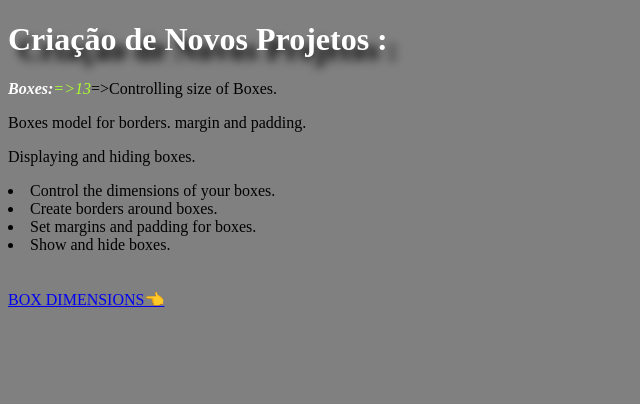
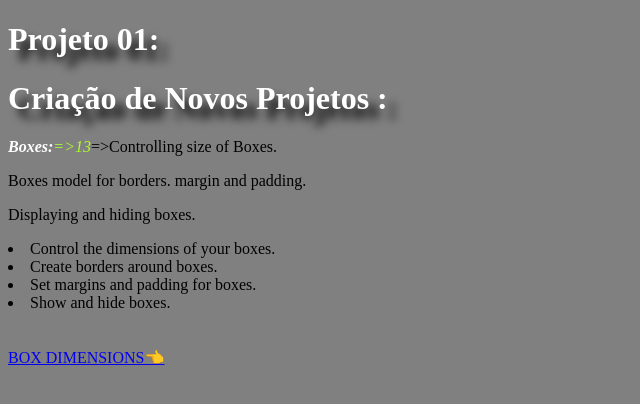
Before and after one commit to edskate/Programa--o-HTML--CSS----Outros, a plain HTML site: page index.html in a window 1280 px wide. Shown: the whole page, without its empty margins (0-640 px from the left). Drawn offline with Linux system fonts and the light colour scheme.

Commit message:
atualização

```diff
--- a/index.html
+++ b/index.html
@@ -23,7 +23,7 @@
     </style>
 </head>
 <body>
-
+ <h1>Projeto 01:</h1>
 <h1>Criação de Novos Projetos :</h1>
 <p><i><b>Boxes:</b>=>13</i>=>Controlling size of Boxes.</p>
 <p>Boxes model for borders. margin and padding.</p>
```
